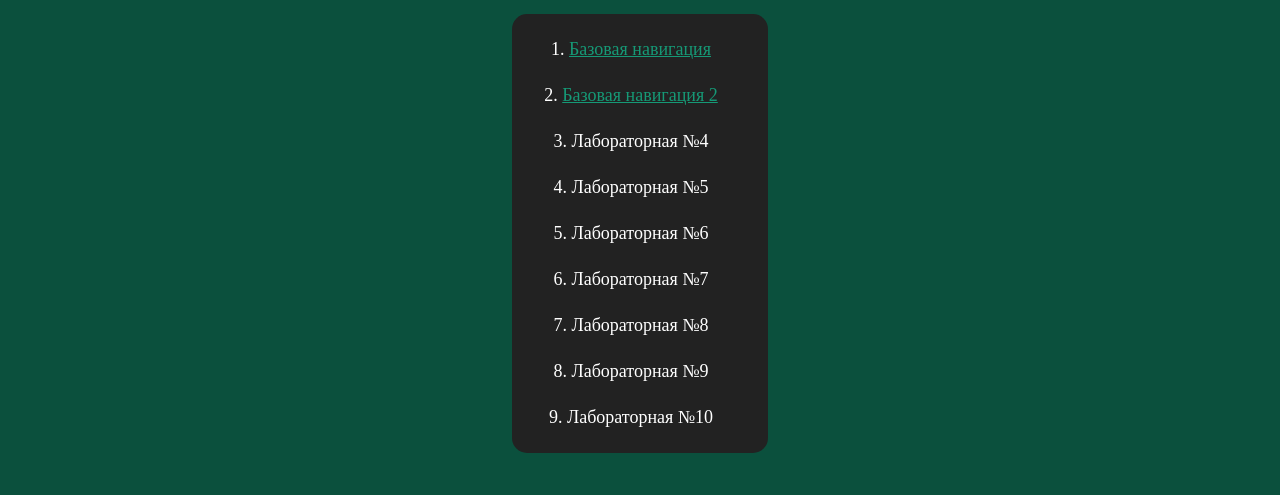
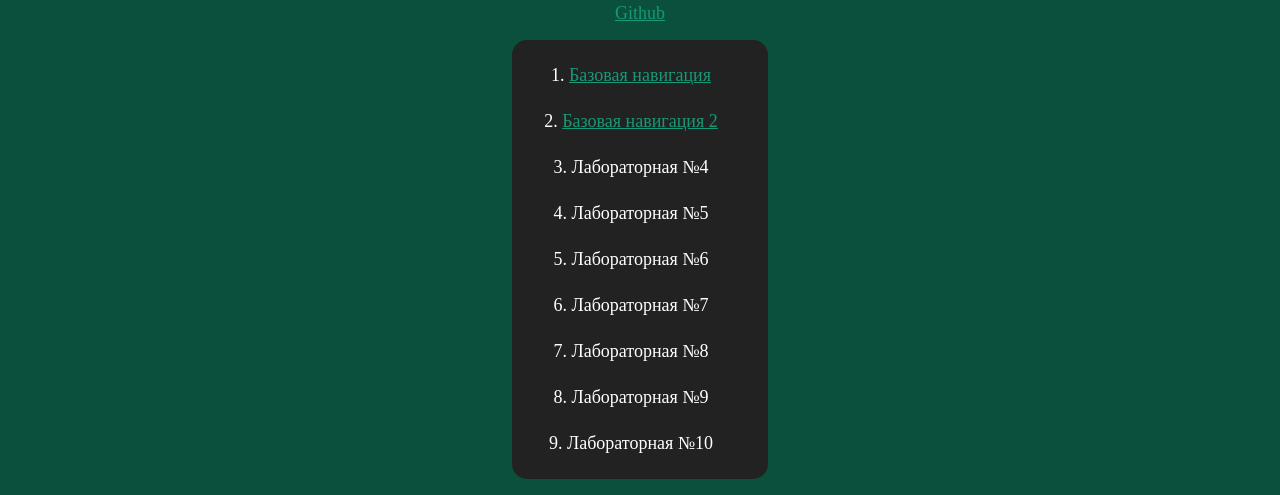
Before and after one commit to Shporgalka-Nope/VKI-Web, a plain HTML site: page index.html in a window 1280 px wide. Shown: the part 409-904 px from the top of the page. Before the commit the page ends 878 px from the top, so only its background shows below. Drawn offline with Linux system fonts and the light colour scheme.

Commit message:
Added readme.md

```diff
--- a/index.html
+++ b/index.html
@@ -23,6 +23,7 @@
         <div id="list-div">
             <h1>Доступные работы</h1>
             <p>Все работы пронумерованы в соответствии с Google Class'ом</p>
+            <a style="font-size: 18px; margin-top: 5px;" href="https://github.com/Shporgalka-Nope/VKI-Web.git" target="_blank">Github</a>
             <div id="list-list-div">
                 <ol>
                     <li><a href="labs/lab2/lab2.html" target="_blank">Базовая навигация</a></li>
```
Also changed, not shown: 1 other file.
